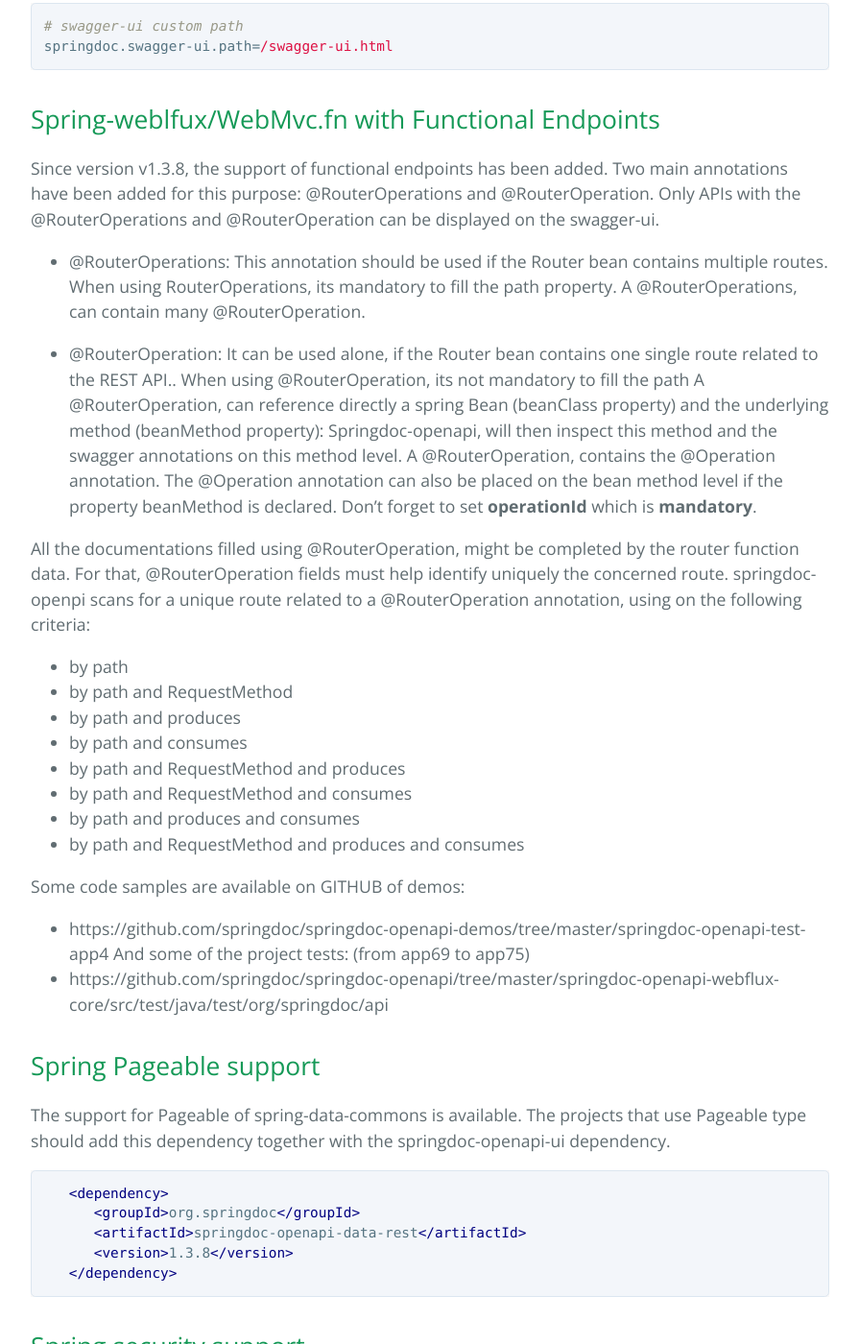
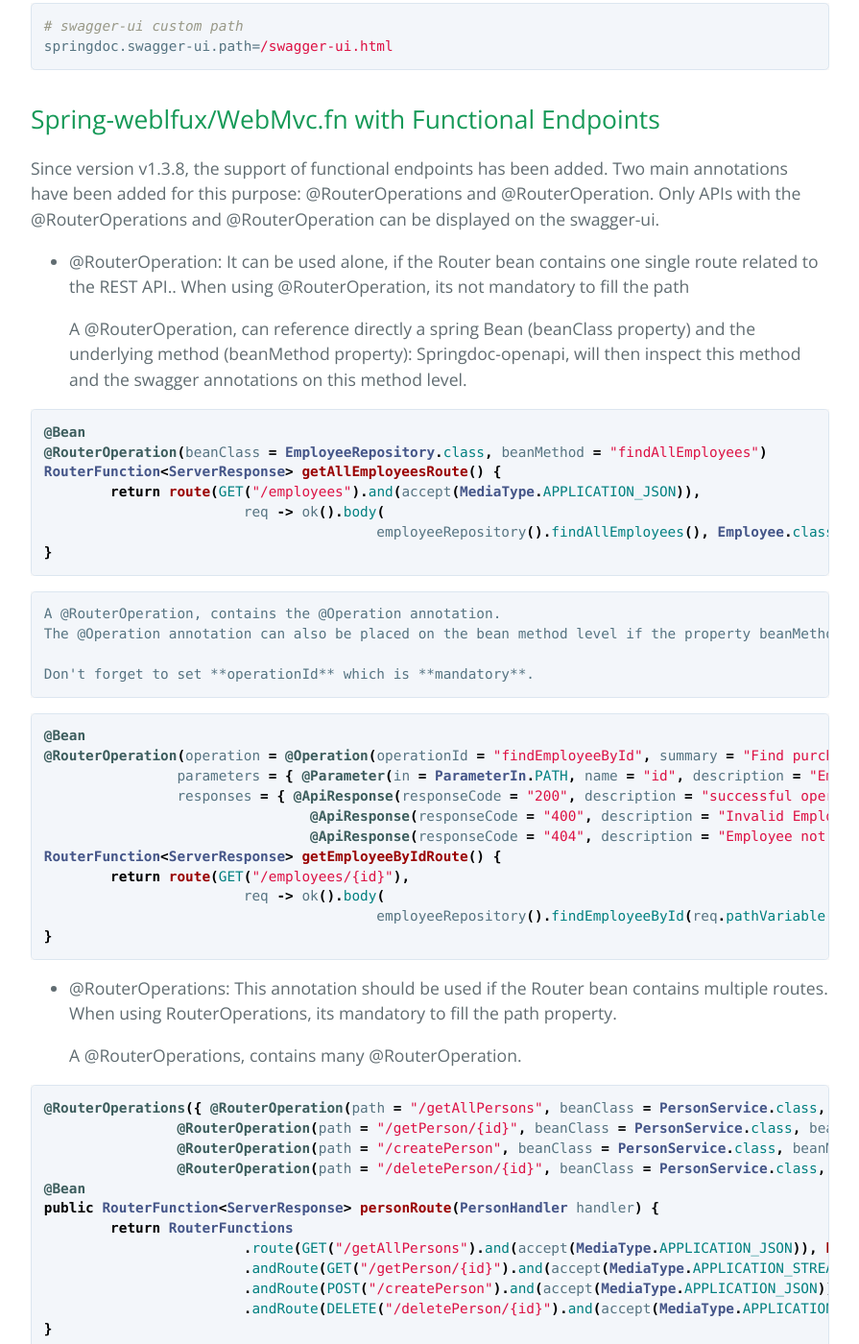
Before and after one commit to springdoc/springdoc.github.io, a Jekyll site: the page built from index.md, in a window 1280 px wide and 1400 px high, scrolled down 4404 px. Shown: the whole window at 96% size, without its empty margins (192-1087 px from the left). Built offline with Jekyll 4.4.1, drawn with Linux system fonts in a browser that asks for light colours; some of the changed text lies outside the part shown.

Commit message:
documentation update

````diff
--- a/index.md
+++ b/index.md
@@ -147,17 +147,59 @@ Since version v1.3.8, the support of functional endpoints has been added.
 Two main annotations have been added for this purpose: @RouterOperations and @RouterOperation.
 Only APIs with the @RouterOperations and @RouterOperation can be displayed on the swagger-ui.
 
+*   @RouterOperation: It can be used alone, if the Router bean contains one single route related to the REST API..
+    When using @RouterOperation, its not mandatory to fill the path
+
+	A @RouterOperation, can reference directly a spring Bean (beanClass property) and the underlying method (beanMethod property): Springdoc-openapi, will then inspect this method and the swagger annotations on this method level.
+
+```java
+@Bean
+@RouterOperation(beanClass = EmployeeRepository.class, beanMethod = "findAllEmployees")
+RouterFunction<ServerResponse> getAllEmployeesRoute() {
+	return route(GET("/employees").and(accept(MediaType.APPLICATION_JSON)),
+			req -> ok().body(
+					employeeRepository().findAllEmployees(), Employee.class));
+}
+```
+
+	A @RouterOperation, contains the @Operation annotation.
+	The @Operation annotation can also be placed on the bean method level if the property beanMethod is declared.
+
+	Don't forget to set **operationId** which is **mandatory**.
+
+```java
+@Bean
+@RouterOperation(operation = @Operation(operationId = "findEmployeeById", summary = "Find purchase order by ID", tags = { "MyEmployee" },
+		parameters = { @Parameter(in = ParameterIn.PATH, name = "id", description = "Employee Id") },
+		responses = { @ApiResponse(responseCode = "200", description = "successful operation", content = @Content(schema = @Schema(implementation = Employee.class))),
+				@ApiResponse(responseCode = "400", description = "Invalid Employee ID supplied"),
+				@ApiResponse(responseCode = "404", description = "Employee not found") }))
+RouterFunction<ServerResponse> getEmployeeByIdRoute() {
+	return route(GET("/employees/{id}"),
+			req -> ok().body(
+					employeeRepository().findEmployeeById(req.pathVariable("id")), Employee.class));
+}
+```
+
 *   @RouterOperations: This annotation should be used if the Router bean contains multiple routes.
     When using RouterOperations, its mandatory to fill the path property.
-	A @RouterOperations, can contain many @RouterOperation.
 
-*   @RouterOperation: It can be used alone, if the Router bean contains one single route related to the REST API..
-    When using @RouterOperation, its not mandatory to fill the path
-	A @RouterOperation, can reference directly a spring Bean (beanClass property) and the underlying method (beanMethod property): Springdoc-openapi, will then inspect this method and the swagger annotations on this method level.
-	A @RouterOperation, contains the @Operation annotation.
-	The @Operation annotation can also be placed on the bean method level if the property beanMethod is declared.
-    Don't forget to set **operationId** which is **mandatory**.
+	A @RouterOperations, contains many @RouterOperation.
 
+```java
+@RouterOperations({ @RouterOperation(path = "/getAllPersons", beanClass = PersonService.class, beanMethod = "getAll"),
+		@RouterOperation(path = "/getPerson/{id}", beanClass = PersonService.class, beanMethod = "getById"),
+		@RouterOperation(path = "/createPerson", beanClass = PersonService.class, beanMethod = "save"),
+		@RouterOperation(path = "/deletePerson/{id}", beanClass = PersonService.class, beanMethod = "delete") })
+@Bean
+public RouterFunction<ServerResponse> personRoute(PersonHandler handler) {
+	return RouterFunctions
+			.route(GET("/getAllPersons").and(accept(MediaType.APPLICATION_JSON)), handler::findAll)
+			.andRoute(GET("/getPerson/{id}").and(accept(MediaType.APPLICATION_STREAM_JSON)), handler::findById)
+			.andRoute(POST("/createPerson").and(accept(MediaType.APPLICATION_JSON)), handler::save)
+			.andRoute(DELETE("/deletePerson/{id}").and(accept(MediaType.APPLICATION_JSON)), handler::delete);
+}
+```
 
 All the documentations filled using @RouterOperation, might be completed by the router function data.
 For that, @RouterOperation fields must help identify uniquely the concerned route.
@@ -172,8 +214,11 @@ springdoc-openpi scans for a unique route related to a @RouterOperation annotati
 - by path and RequestMethod and produces and consumes
 
 Some code samples are available on GITHUB of demos:
+
 - https://github.com/springdoc/springdoc-openapi-demos/tree/master/springdoc-openapi-test-app4
+
 And some of the project tests: (from app69 to app75)
+
 - https://github.com/springdoc/springdoc-openapi/tree/master/springdoc-openapi-webflux-core/src/test/java/test/org/springdoc/api
 
 ## Spring Pageable support
````
Also changed, not shown: src/main/resources/index.md (+52 -7 lines).
